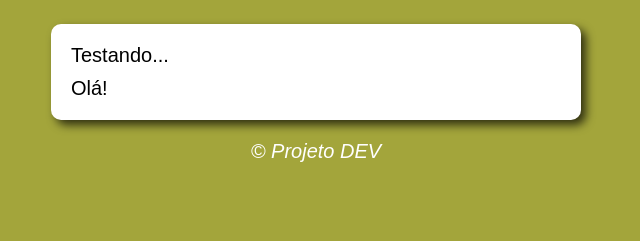
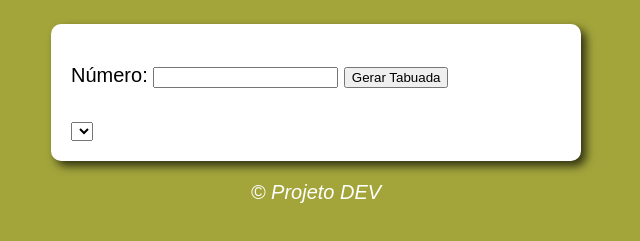
Before and after one commit to Murillo-Cecilio/Desafio_Js_4, a plain HTML site: page index.html in a window 1280 px wide. Shown: the part 75-316 px from the top of the page, without its empty margins (324-964 px from the left). Drawn offline with Linux system fonts and the light colour scheme.

Commit message:
feito comando para aparecer a tabuada em js

```diff
--- a/index.html
+++ b/index.html
@@ -16,10 +16,11 @@
     </header>
     <section>
         <div>
-            Testando...
+            <p>Número: <input type="number" name="num" id="txtn">
+            <input type="button" value="Gerar Tabuada" onclick="tabuada()"></p>
         </div>
         <div id="res">
-            Olá!
+            <select name="tabuada" id="seltab"></select>
         </div>
     </section>
     <footer>
--- a/js/script.js
+++ b/js/script.js
@@ -0,0 +1,16 @@
+function tabuada() {
+    let num = document.getElementById('txtn');
+    let tab = document.getElementById('seltab');
+    if (num.value.length == 0) {
+        alert('Por favor, digite um número!')
+    } else {
+        let n = Number(num.value)
+        let c = 1
+        while (c <= 10) {
+            let item = document.createElement('option');
+            item.text = `${n} x ${c} = ${n*c}`
+            tab.appendChild(item)
+            c++ //comando para incrementar o valor de c
+        }
+    }
+}
```
